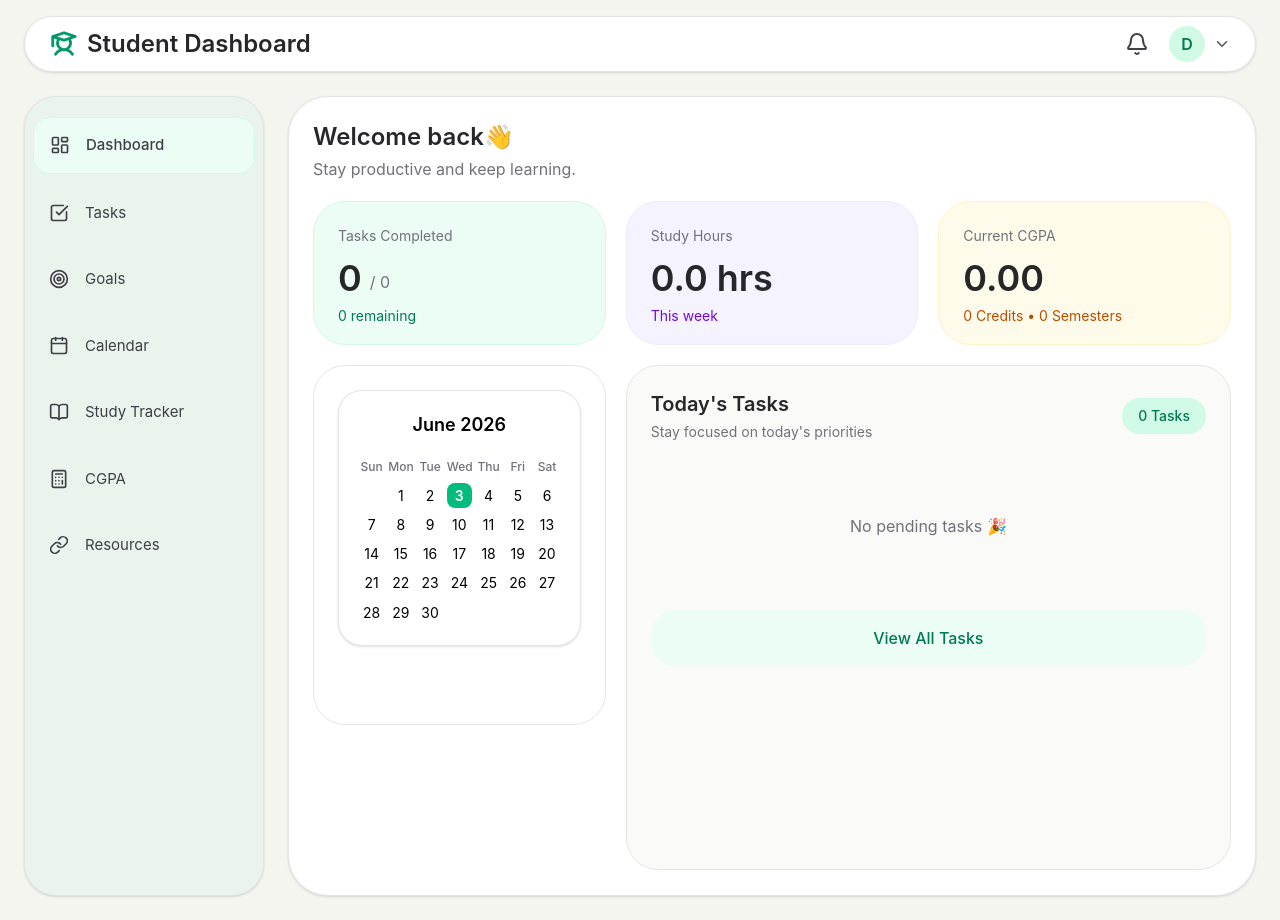
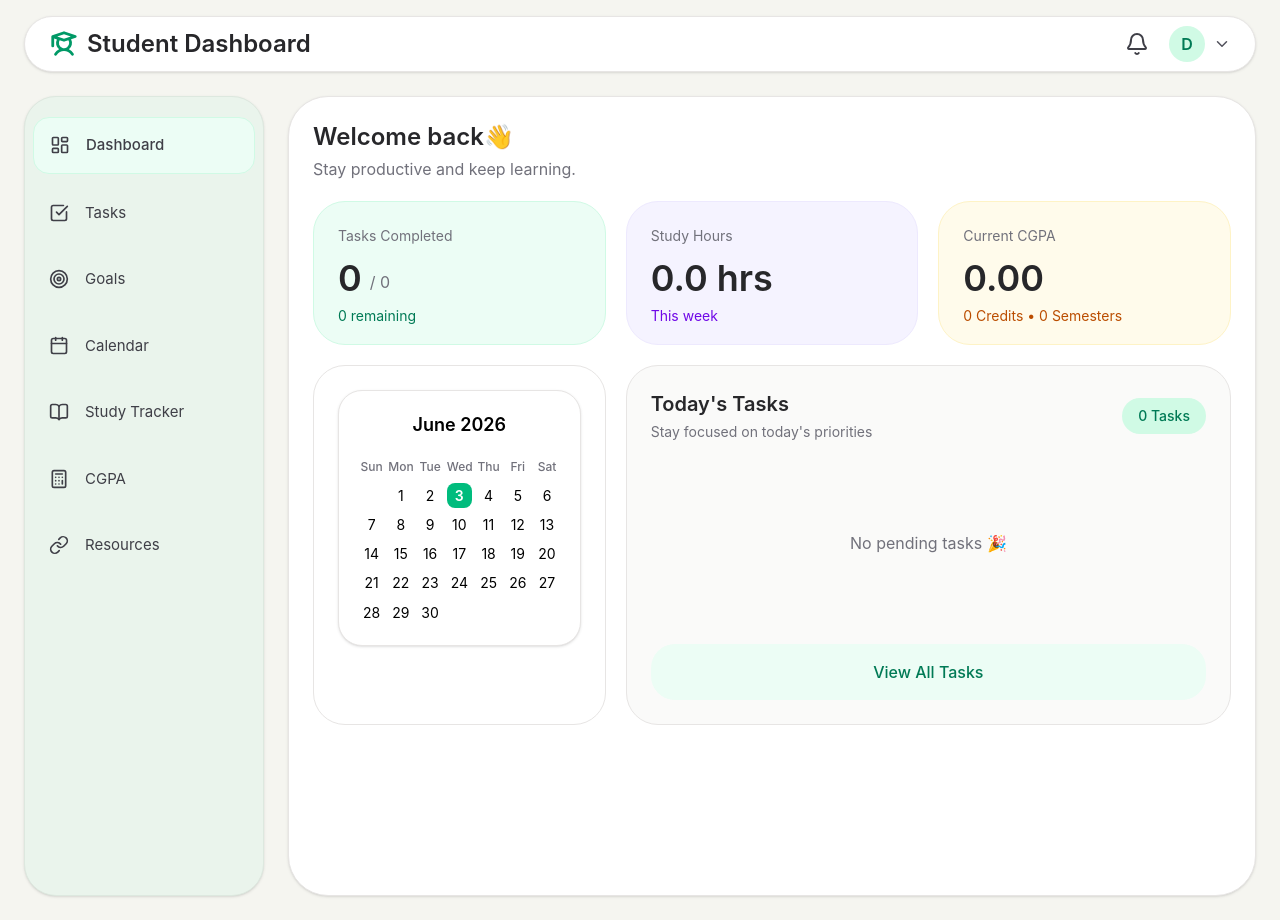
Before and after one commit to diansade/smart-student-dashboard, a React (Vite) app: page / in a window 1280 px wide. Built offline with nearby package versions, Linux system fonts and the light colour scheme.

Commit message:
View all tasks in dashboard adjusted

```diff
--- a/src/pages/Dashboard.jsx
+++ b/src/pages/Dashboard.jsx
@@ -137,7 +137,9 @@ transition-all duration-300
 bg-stone-50
 border border-stone-200
 p-6
-            h-[505px]
+min-h-[250px]
+flex
+flex-col
 "
         >
           {/* Header */}
@@ -165,15 +167,16 @@ transition-all duration-300
             </span>
           </div>
           {/* Task List */}{" "}
-          <div className="mt-6 space-y-4">
+          <div className="mt-6 flex-1">
             {" "}
             {todayTasks.length === 0 ? (
-              <div className="py-12 text-center text-zinc-500">
+              <div className="h-full flex items-center justify-center text-zinc-500">
                 {" "}
                 No pending tasks 🎉{" "}
               </div>
             ) : (
-              todayTasks.map((task) => (
+              <div className="space-y-4" >
+               {todayTasks.map((task) => (
                 <div
                   key={task.id}
                   className="rounded-[1.5rem] border border-stone-200 bg-white p-5"
@@ -200,8 +203,10 @@ transition-all duration-300
                     </span>{" "}
                   </div>{" "}
                 </div>
-              ))
-            )}{" "}
+              ))}
+              </div>
+            )
+            }{" "}
           </div>
           {/* View All Button */}
           <Link
```
Also changed, not shown: 1 other file (tests, documents, lock files or other folders). Lines whose indentation alone changed are shown as unchanged.
